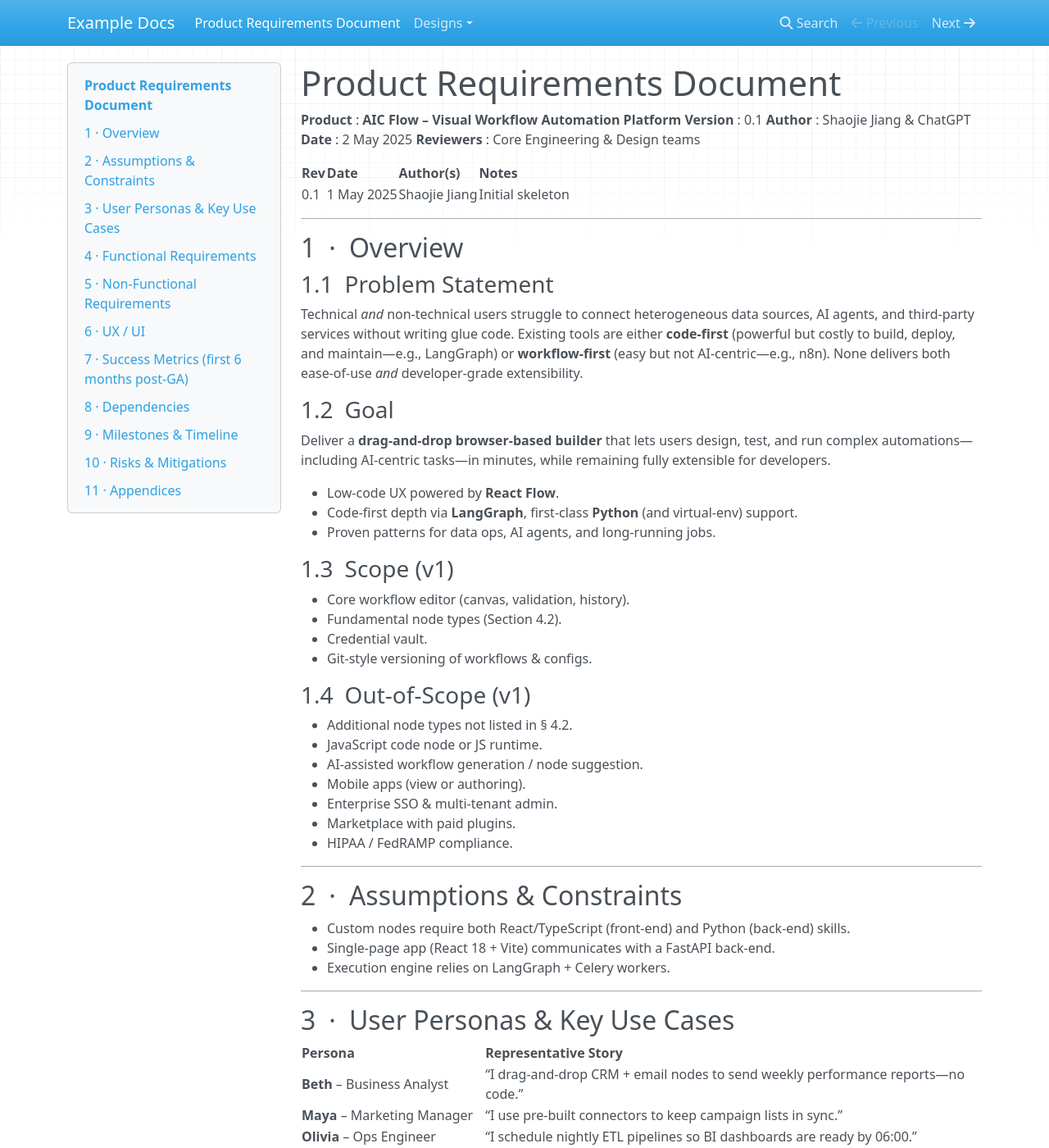
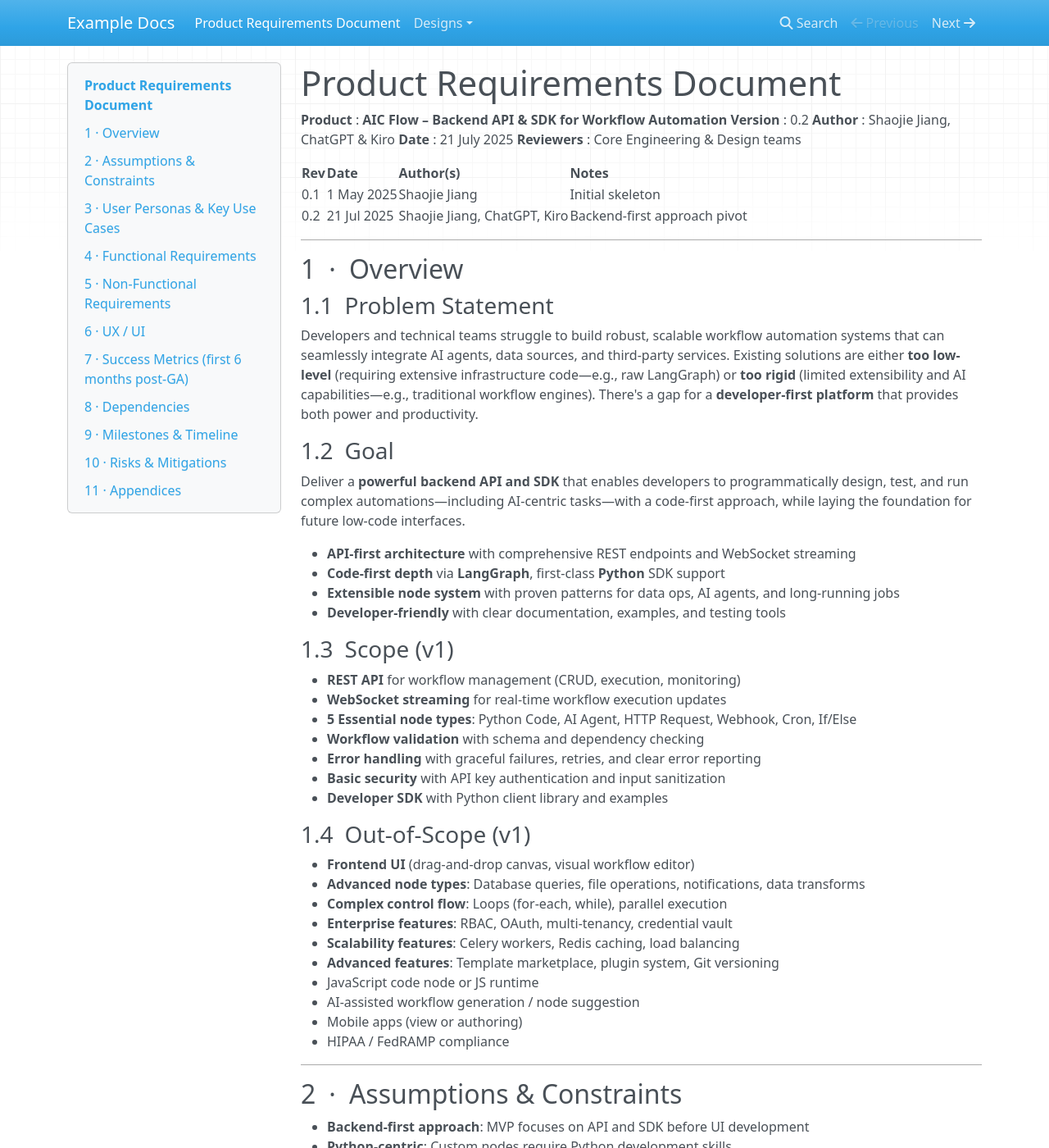
Before and after one commit to ShaojieJiang/orcheo, an MkDocs documentation site: the page built from docs/prd.md, in a window 1280 px wide and 1400 px high. Shown: the whole window at 82% size. Built offline with MkDocs 1.6.1, drawn with Linux system fonts in a browser that asks for light colours; nearby versions of some CDN libraries; some of the changed text lies outside the part shown.

Commit message:
Update PRD (#14)

```diff
--- a/docs/prd.md
+++ b/docs/prd.md
@@ -1,14 +1,15 @@
 # Product Requirements Document
 
-**Product** : **AIC Flow – Visual Workflow Automation Platform**
-**Version** : 0.1
-**Author** : Shaojie Jiang & ChatGPT
-**Date** : 2 May 2025
+**Product** : **AIC Flow – Backend API & SDK for Workflow Automation**
+**Version** : 0.2
+**Author** : Shaojie Jiang, ChatGPT & Kiro
+**Date** : 21 July 2025
 **Reviewers** : Core Engineering & Design teams
 
-| Rev | Date       | Author(s)     | Notes            |
-| --- | ---------- | ------------- | ---------------- |
-| 0.1 | 1 May 2025 | Shaojie Jiang | Initial skeleton |
+| Rev | Date         | Author(s)                    | Notes                           |
+| --- | ------------ | ---------------------------- | ------------------------------- |
+| 0.1 | 1 May 2025   | Shaojie Jiang                | Initial skeleton                |
+| 0.2 | 21 Jul 2025  | Shaojie Jiang, ChatGPT, Kiro| Backend-first approach pivot    |
 
 ---
 
@@ -16,41 +17,50 @@
 
 ### 1.1 Problem Statement
 
-Technical _and_ non-technical users struggle to connect heterogeneous data sources, AI agents, and third-party services without writing glue code.
-Existing tools are either **code-first** (powerful but costly to build, deploy, and maintain—e.g., LangGraph) or **workflow-first** (easy but not AI-centric—e.g., n8n). None delivers both ease-of-use _and_ developer-grade extensibility.
+Developers and technical teams struggle to build robust, scalable workflow automation systems that can seamlessly integrate AI agents, data sources, and third-party services.
+Existing solutions are either **too low-level** (requiring extensive infrastructure code—e.g., raw LangGraph) or **too rigid** (limited extensibility and AI capabilities—e.g., traditional workflow engines). There's a gap for a **developer-first platform** that provides both power and productivity.
 
 ### 1.2 Goal
 
-Deliver a **drag-and-drop browser-based builder** that lets users design, test, and run complex automations—including AI-centric tasks—in minutes, while remaining fully extensible for developers.
+Deliver a **powerful backend API and SDK** that enables developers to programmatically design, test, and run complex automations—including AI-centric tasks—with a code-first approach, while laying the foundation for future low-code interfaces.
 
-- Low-code UX powered by **React Flow**.
-- Code-first depth via **LangGraph**, first-class **Python** (and virtual-env) support.
-- Proven patterns for data ops, AI agents, and long-running jobs.
+- **API-first architecture** with comprehensive REST endpoints and WebSocket streaming
+- **Code-first depth** via **LangGraph**, first-class **Python** SDK support
+- **Extensible node system** with proven patterns for data ops, AI agents, and long-running jobs
+- **Developer-friendly** with clear documentation, examples, and testing tools
 
 ### 1.3 Scope (v1)
 
-- Core workflow editor (canvas, validation, history).
-- Fundamental node types (Section 4.2).
-- Credential vault.
-- Git-style versioning of workflows & configs.
+- **REST API** for workflow management (CRUD, execution, monitoring)
+- **WebSocket streaming** for real-time workflow execution updates
+- **5 Essential node types**: Python Code, AI Agent, HTTP Request, Webhook, Cron, If/Else
+- **Workflow validation** with schema and dependency checking
+- **Error handling** with graceful failures, retries, and clear error reporting
+- **Basic security** with API key authentication and input sanitization
+- **Developer SDK** with Python client library and examples
 
 ### 1.4 Out-of-Scope (v1)
 
-- Additional node types not listed in § 4.2.
-- JavaScript code node or JS runtime.
-- AI-assisted workflow generation / node suggestion.
-- Mobile apps (view or authoring).
-- Enterprise SSO & multi-tenant admin.
-- Marketplace with paid plugins.
-- HIPAA / FedRAMP compliance.
+- **Frontend UI** (drag-and-drop canvas, visual workflow editor)
+- **Advanced node types**: Database queries, file operations, notifications, data transforms
+- **Complex control flow**: Loops (for-each, while), parallel execution
+- **Enterprise features**: RBAC, OAuth, multi-tenancy, credential vault
+- **Scalability features**: Celery workers, Redis caching, load balancing
+- **Advanced features**: Template marketplace, plugin system, Git versioning
+- JavaScript code node or JS runtime
+- AI-assisted workflow generation / node suggestion
+- Mobile apps (view or authoring)
+- HIPAA / FedRAMP compliance
 
 ---
 
 ## 2 · Assumptions & Constraints
 
-- Custom nodes require both React/TypeScript (front-end) and Python (back-end) skills.
-- Single-page app (React 18 + Vite) communicates with a FastAPI back-end.
-- Execution engine relies on LangGraph + Celery workers.
+- **Backend-first approach**: MVP focuses on API and SDK before UI development
+- **Python-centric**: Custom nodes require Python development skills
+- **API-driven architecture**: FastAPI backend with comprehensive REST endpoints
+- **LangGraph foundation**: Execution engine relies on LangGraph + async processing
+- **Developer audience**: Primary users are developers, DevOps engineers, and technical teams
 
 ---
 
@@ -58,13 +68,13 @@
 
 | Persona                          | Representative Story                                                            |
 | -------------------------------- | ------------------------------------------------------------------------------- |
-| **Beth** – Business Analyst      | “I drag-and-drop CRM + email nodes to send weekly performance reports—no code.” |
-| **Maya** – Marketing Manager     | “I use pre-built connectors to keep campaign lists in sync.”                    |
-| **Olivia** – Ops Engineer        | “I schedule nightly ETL pipelines so BI dashboards are ready by 06:00.”         |
-| **Diego** – Data Scientist       | “I chain AI nodes and webhooks to auto-classify inbound tickets.”               |
-| **Arun** – Automation Consultant | “I package reusable sub-workflows for clients via the marketplace.”             |
-| **Bao** – Backend Dev            | “I write Python SDK nodes that wrap our proprietary APIs.”                      |
-| **Ming** – ML Engineer           | “I build evaluation loops for complex AI pipelines.”                            |
+| **Olivia** – DevOps Engineer     | "I use the Python SDK to build ETL pipelines that run on our infrastructure." |
+| **Diego** – Data Scientist       | "I chain AI nodes via API calls to auto-classify and process research data."   |
+| **Bao** – Backend Developer      | "I extend the node registry with custom nodes that wrap our internal APIs."    |
+| **Ming** – ML Engineer           | "I build evaluation loops using the workflow API for complex AI pipelines."    |
+| **Arun** – Platform Engineer     | "I deploy AIC Flow as a service and create reusable workflow templates."       |
+| **Sarah** – Integration Specialist| "I use REST endpoints to integrate workflows with our existing systems."      |
+| **Alex** – Automation Developer  | "I programmatically create and manage workflows using the Python client."      |
 
 ---
 
@@ -72,39 +82,46 @@
 
 ### 4.1 Workflow Editor
 
-- Drag-and-drop canvas (pan, zoom, snap-to-grid).
-- Live validation (type errors, dangling edges).
-- Undo/redo ≥ 20 steps, multi-select, inline search.
-- Mini-map; folder-style workflow organisation.
-- Sub-workflow collapse/expand.
+- **Workflow CRUD**: Create, read, update, delete workflows via REST endpoints
+- **Execution API**: Start, stop, monitor workflow executions with real-time status
+- **Node Management**: Register, discover, and configure node types programmatically
+- **Python SDK**: High-level client library for workflow creation and management
+- **Validation**: Server-side workflow validation (type checking, dependency resolution)
+- **Streaming**: WebSocket endpoints for real-time execution updates and logs
 
 ### 4.2 Fundamental Node Types
 
-- **Sources**: REST GET, DB query, webhook, cron.
-- **Sinks**: REST POST, file export, notifications.
-- **Processing**: Python block, data transform, agent node.
-- **Control-flow**: if/else, for-each, while.
-- **Integration**: sub-workflow call, chat handler.
-- **Custom**: signed plugin nodes.
+- **Python Code**: Execute arbitrary Python code with state access ✅ *implemented*
+- **AI Agent**: LangGraph-based agent with tool support ✅ *implemented*
+- **HTTP Request**: Combined GET/POST requests with authentication support
+- **Webhook**: Receive HTTP requests to trigger workflow execution
+- **Cron**: Schedule workflows using cron expressions
+- **If/Else**: Basic conditional branching based on state values
+
+*Note: Additional node types (DB queries, file operations, loops) deferred to v1.1+*
 
 ### 4.3 Workflow Management
 
-- Save, duplicate, import/export (JSON) with semantic version tags.
-- Template gallery (star, download count).
-- Test-run mode with breakpoints & variable inspector.
-- Run history: logs, metrics, traces.
+- **Schema validation**: Ensure workflow JSON structure is valid and well-formed
+- **Dependency checking**: Detect circular references and missing node connections
+- **Type checking**: Validate node input/output type compatibility
+- **Graceful failure handling**: Isolated node failures don't crash entire workflow
+- **Retry mechanisms**: Configurable exponential backoff for transient failures
+- **Error reporting**: Detailed error messages with context and debugging information
 
 ### 4.4 Execution Engine
 
-- LangGraph runner with parallel + conditional branches.
-- At-least-once delivery; retries & compensating flows.
-- Live logs via WebSocket; node-level metrics (latency, throughput, error codes).
+- **API key authentication**: Simple token-based access control for all endpoints
+- **Input sanitization**: Prevent code injection in Python nodes and user inputs
+- **Rate limiting**: Basic request throttling to prevent abuse and DoS attacks
+- **Secure execution**: Sandboxed Python code execution with resource limits
 
 ### 4.5 Integrations & Plugins
 
-- Built-ins: HTTP, Postgres/MySQL, S3, Google Sheets, Slack, OpenAI.
-- OAuth 2 credential vault (role-based access).
-- Python SDK + publishing pipeline (marketplace read-only in v1).
+- **LangGraph-based execution**: Async workflow processing with state management
+- **SQLite persistence**: Workflow definitions, execution history, and checkpoints
+- **WebSocket streaming**: Real-time execution updates and logs
+- **Basic monitoring**: Execution status, duration, and error tracking
 
 ### 4.6 Community Hub
 
@@ -142,10 +159,12 @@
 | ------------ | -------------------- | ------------- |
 | Community    | GitHub stars         | ≥ 1 000       |
 |              | Active contributors  | ≥ 50 / mo     |
-| Adoption     | Active workflows     | ≥ 1 000       |
+| Adoption     | Active developers    | ≥ 500         |
+|              | API calls            | ≥ 100 000 / mo|
 |              | Workflow executions  | ≥ 10 000 / mo |
 | Technical    | Test coverage        | > 80 %        |
-|              | Avg response time    | < 200 ms      |
+|              | API response time    | < 200 ms      |
+|              | SDK adoption         | ≥ 200 installs/mo |
 | Commercial   | Enterprise inquiries | ≥ 10 / mo     |
 | Satisfaction | NPS                  | > 40          |
 
@@ -155,11 +174,11 @@
 
 | Layer         | Key Tech                                              | Purpose                |
 | ------------- | ----------------------------------------------------- | ---------------------- |
-| Frontend      | `@xyflow/react`, React 18, Vite                       | Canvas & build tooling |
-| Backend       | FastAPI, Pydantic, LangGraph, Celery, Redis, Postgres | Core API & engine      |
+| Backend       | FastAPI, Pydantic, LangGraph, SQLite                  | Core API & engine      |
+| SDK           | Python 3.12+, asyncio, httpx, websockets             | Client library         |
 | DevOps        | Docker, Kubernetes, Helm                              | Packaging & deployment |
 | Observability | OpenTelemetry, Prometheus                             | Tracing & metrics      |
-| Auth          | OAuth 2 / Auth0                                       | SSO, credential vault  |
+| Auth          | API Keys, JWT (OAuth 2 in v2)                        | API authentication     |
 
 ---
 
@@ -167,10 +186,10 @@
 
 | Phase       | Dates          | Deliverables                                                           | Exit Criteria                             |
 | ----------- | -------------- | ---------------------------------------------------------------------- | ----------------------------------------- |
-| **MVP**     | May – Jun 2025 | Editor core; 6 node types; single-worker engine                        | Demo: build & run sample flow ≤ 15 min    |
-| **Beta**    | Jul – Sep 2025 | Versioning, template gallery, marketplace (read-only), 10 integrations | 500 external beta users; error rate < 5 % |
-| **GA 1.0**  | Oct – Dec 2025 | HA engine, plugin publish, RBAC                                        | Uptime ≥ 99.9 %; pass pen-test            |
-| **Post-GA** | 2026+          | AI-assisted builder, team collaboration, mobile viewer                 | Roadmap refresh Q1 2026                   |
+| **MVP**     | May – Jun 2025 | REST API; 6 essential nodes; validation; error handling; security; SDK | Demo: create & run workflow via API ≤ 10 min |
+| **Beta**    | Jul – Sep 2025 | Extended node library; persistence; monitoring; developer docs         | 50 developer users; comprehensive examples    |
+| **GA 1.0**  | Oct – Dec 2025 | Production-ready API; plugin system; performance optimization          | API uptime ≥ 99.9%; load testing passed      |
+| **Post-GA** | 2026+          | Frontend UI; visual editor; credential vault; enterprise features      | Roadmap refresh Q1 2026                       |
 
 ---
 
```
